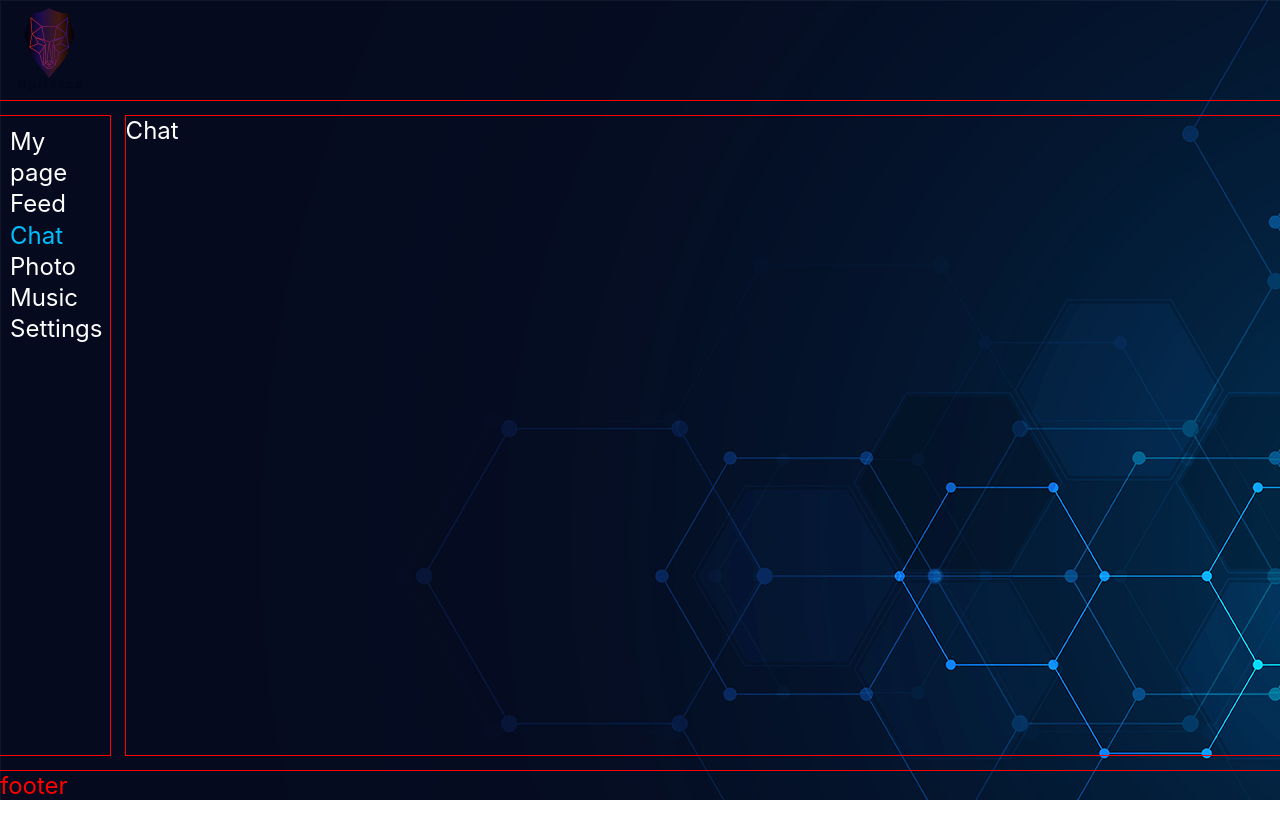
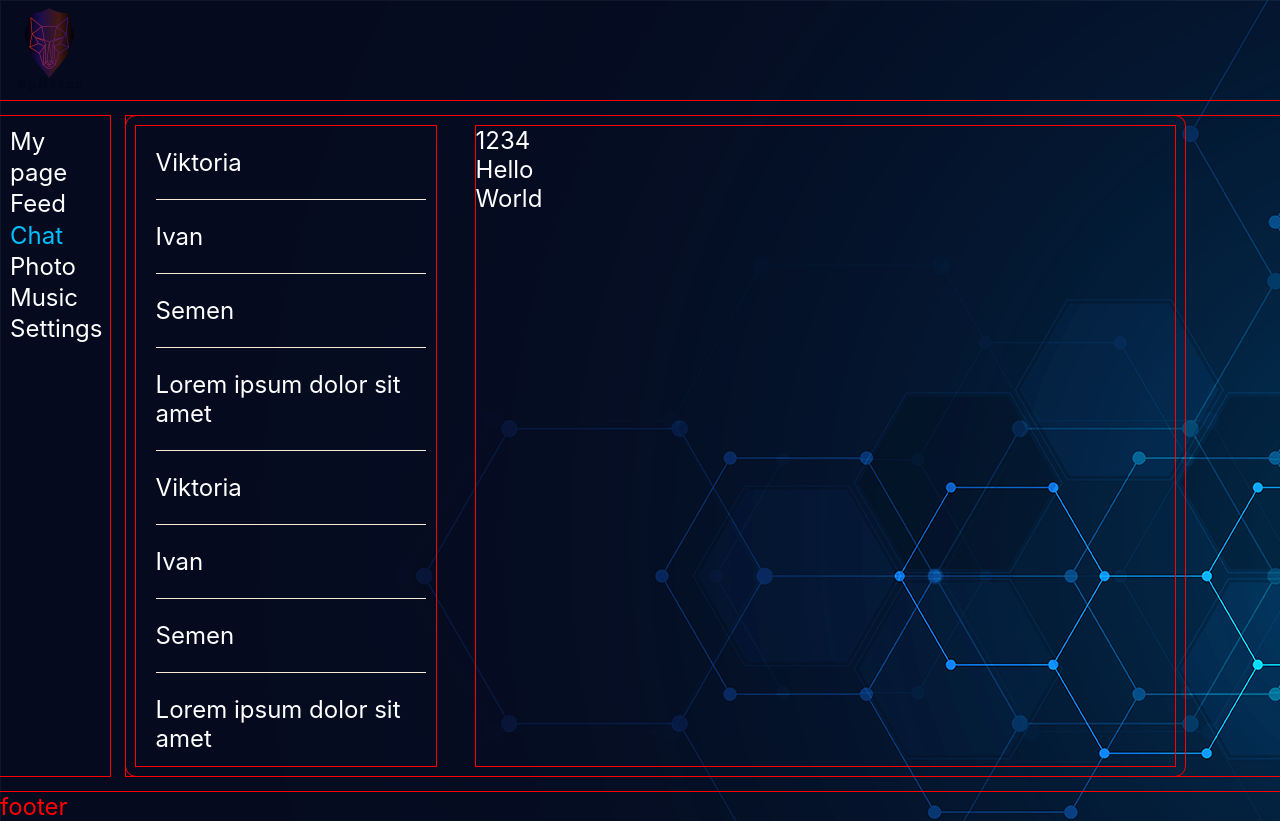
Before and after one commit to Andrey111706/reactproject, a React (Create React App) app: page /chat in a window 1280 px wide. Before the commit the page ends 800 px from the top, so only its background shows below. Built offline with nearby package versions, Linux system fonts and the light colour scheme.

Commit message:
ИВАН ВСё ВИДИТ

```diff
--- a/src/components/Chat/Chat.js
+++ b/src/components/Chat/Chat.js
@@ -1,9 +1,39 @@
- import  s from  "./Chat.module.css"
+import s from "./Chat.module.css"
+import {NavLink} from "react-router-dom"
+
+const ChatItem = (props) => {
+
+return (<div className={s.chatItem}>
+    <NavLink to={"/chat/"+props.id}>{props.name}</NavLink>
+    </div>)
+}
+
 const Chat = () => {
     return (
-        <div className={s.Chat}>
-                Chat
+        <div className={s.chatContainer}>
+            <div className={s.chatList}>
+                <ChatItem id="1" name="Viktoria"/>
+                <ChatItem id="2" name="Ivan"/>
+                <ChatItem id="3" name="Semen"/>
+                <ChatItem id="4" name="Lorem ipsum dolor sit amet"/>
+                <ChatItem id="1" name="Viktoria"/>
+                <ChatItem id="2" name="Ivan"/>
+                <ChatItem id="3" name="Semen"/>
+                <ChatItem id="4" name="Lorem ipsum dolor sit amet"/>
+                <ChatItem id="1" name="Viktoria"/>
+                <ChatItem id="2" name="Ivan"/>
+                <ChatItem id="3" name="Semen"/>
+                <ChatItem id="4" name="Lorem ipsum dolor sit amet"/>
+                <ChatItem id="4" name="Lorem ipsum dolor sit amet"/>
+
+            </div>
+
+            <div className={s.chatContent}>
+                <div className={s.chatMessage}>1234</div>
+                <div className={s.chatMessage}>Hello</div>
+                <div className={s.chatMessage}>World</div>
+            </div>
         </div>
- )
- }
- export default  Chat;
+    )
+}
+export default Chat;
--- a/src/components/Chat/Chat.module.css
+++ b/src/components/Chat/Chat.module.css
@@ -0,0 +1,32 @@
+.chatContainer{
+    display: grid;
+    position: relative;
+    width: 90%;
+    outline: 1px solid red;
+    grid-template-columns: 300px 1fr ;
+    grid-column-gap:40px;
+    padding: 10px;
+    border-radius:10px;
+}
+.chatContainer > div {
+    outline: 1px solid red;
+}
+.chatList{
+    padding-left: 20px;
+    padding-right: 10px;
+    overflow-y: scroll;
+    height: 80vh;
+}
+.chatItem{
+    border-bottom:1px solid antiquewhite;
+    padding:2px 0;
+}
+
+.chatItem a{
+    display: block;
+    width: 100%;
+    height: 100%;
+    text-decoration: none;
+    padding: 20px 0;
+
+}
--- a/src/components/Header/Header.js
+++ b/src/components/Header/Header.js
@@ -4,7 +4,7 @@ import s from "./Header.module.css"
 const Header = function (){
     return(
         <header className={`${s.head} head`}>
-            <img src='logo.png'
+            <img src='./logo.png'
             alt={'1'}/>
         </header>
     )
--- a/src/components/userPage/UserPage.js
+++ b/src/components/userPage/UserPage.js
@@ -1,8 +1,9 @@
 import React from "react";
+import s from "./UserPage.module.css"
+import UserInform from "./userInform/userInform";
 import UserPosts from "./userPosts/UserPosts";
-import s from "./UserPage.module.css"
 
-const UserPage = function (props) {
+const UserPage = function () {
     return (
         <div className={`${s.userPage} userPage`}>
 
@@ -10,33 +11,9 @@ const UserPage = function (props) {
                 <img src='./user-image.jpg' alt=''/>
             </div>
 
-            <div className={s.userInform}>
-                <div className={s.informvalue}>
-                    <div>Username
-                        <div  className={s.username}>Jack Black</div>
-                    </div>
-                    <div>Sex
-                        <div className={s.sex}>Horse</div>
-                    </div>
-                    <div>City
-                        <div className={s.city}>London</div>
-                    </div>
-                    <div>Familystage
-                        <div className={s.familystage}>Inseminator</div>
-                    </div>
-                    <div>Work
-                        <div className={s.work}>Farm</div>
-                    </div>
-                    <div>Family
-                        <div className={s.sisbro}>
-                            <div>horse-brother</div>
-                            <div>horse-sister</div>
-                        </div>
-                    </div>
-                </div>
-
-
-            </div>
+            <UserInform UserName="Black Jack" sex="Horse" city="London"
+                        familystage="Insamenator" work="farm"
+                        family="horse-brother" />
 
                 <div className={s.userContent}>
                 <div className={s.userImage}>user-image</div>
--- /dev/null
+++ b/src/components/userPage/userInform/UserInform.module.css
@@ -0,0 +1,31 @@
+
+.userInform {
+    display: block;
+    position: relative;
+    height: auto;
+
+}
+
+.userInform .informvalue > div {
+    position: relative;
+    color: darkgray;
+    line-height: 1.6em;
+
+}
+
+.userInform .informvalue > div > div {
+    color: white;
+    display: inline-block;
+    position: absolute;
+    left: 130px;
+}
+
+.userimage img {
+
+    border-radius: 50%;
+}
+
+.userimage {
+    width: 225px;
+    height: 225px;
+}
--- /dev/null
+++ b/src/components/userPage/userInform/userInform.js
@@ -0,0 +1,33 @@
+import s from "./UserInform.module.css"
+
+const UserInform = (props) => {
+    return (
+        <div className={s.userInform}>
+            <div className={s.informvalue}>
+                <div>Username
+                    <div className={s.username}>{props.UserName}</div>
+                </div>
+                <div>Sex
+                    <div className={s.sex}>{props.sex}</div>
+                </div>
+                <div>City
+                    <div className={s.city}>{props.city}</div>
+                </div>
+                <div>Familystage
+                    <div className={s.familystage}>{props.familystage}</div>
+                </div>
+                <div>Work
+                    <div className={props.work}>{props.work}</div>
+                </div>
+                <div>Family
+                    <div className={s.family}>
+                     <div>{props.family}</div>
+                    </div>
+                </div>
+            </div>
+
+
+        </div>
+    )
+}
+export default UserInform;
```
Lines whose indentation alone changed are shown as unchanged.
